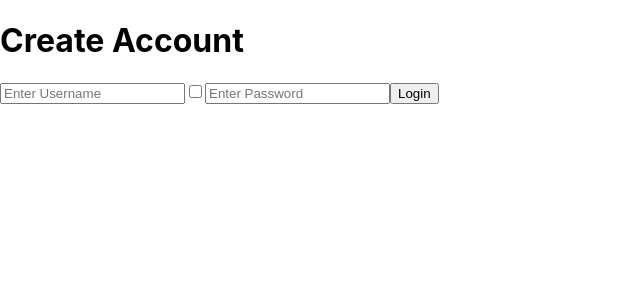
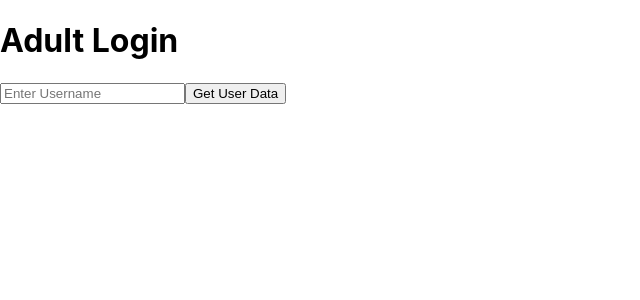
Before and after one commit to KingHakoob/codewarsreservefrontend, a React (Create React App) app: page / in a window 1280 px wide. Shown: the top 300 px of the page, without its empty margins (0-640 px from the left). Built offline with nearby package versions, Linux system fonts and the light colour scheme.

Commit message:
Testing CodeWars API Get User Data

```diff
--- a/src/App.tsx
+++ b/src/App.tsx
@@ -4,13 +4,15 @@ import './App.css';
 import { BrowserRouter, Routes, Route } from 'react-router-dom';
 import CreateAccount from './Components/CreateAccountComponent/CreateAccountComponent';
 import Login from './Components/LoginComponent/LoginComponent';
+import TestingCodeWarsAPI from './Components/TESTING CodewarsAPI/codewarsapi';
 
 function App() {
   return (
     <BrowserRouter>
         <Routes>
           {/* <Route path='/' element={<Login />} /> */}
-          <Route path='/' element={<CreateAccount />} />
+          {/* <Route path='/' element={<CreateAccount />} /> */}
+          <Route path='/' element={<TestingCodeWarsAPI />} />
         </Routes>
       </BrowserRouter>
   );
--- a/src/Components/CreateAccountComponent/CreateAccountComponent.tsx
+++ b/src/Components/CreateAccountComponent/CreateAccountComponent.tsx
@@ -1,6 +1,6 @@
 import React, { useState } from 'react';
 
-export default function CreateAccount(){
+export default function CreateAccount() {
     const [username, setUsername] = useState<string>('');
     const [isAdmin, setIsAdmin] = useState<boolean>(false);
     const [password, setPassword] = useState<string>('');
@@ -8,12 +8,12 @@ export default function CreateAccount(){
     const handleSubmit = async () => {
         if (!username || !password) {
             alert("Count not create account");
-          } else {
+        } else {
             let userData: object = {
-              id: 0,
-              username,
-              isAdmin,
-              password
+                id: 0,
+                username,
+                isAdmin,
+                password
             }
             // if (await {function name}userData)) {
             //   console.log('Success');
@@ -28,9 +28,12 @@ export default function CreateAccount(){
     return (
         <div>
             <h1>Create Account</h1>
-            <input type='text' placeholder='Enter Username' onChange={({target: { value }}) => setUsername(value)}/>
-            <input type='checkbox' onClick={() => setIsAdmin(!isAdmin)}/>
-            <input type='password' placeholder='Enter Password' onChange={({target: { value }}) => setPassword(value)}/>
+            <input type='text' placeholder='Enter Username' onChange={({ target: { value } }) => setUsername(value)} />
+            <div className='d-flex'>
+                <p>Admin Account</p>
+                <input type='checkbox' onClick={() => setIsAdmin(!isAdmin)} />
+            </div>
+            <input type='password' placeholder='Enter Password' onChange={({ target: { value } }) => setPassword(value)} />
             <button onClick={handleSubmit}>Login</button>
         </div>
     )
--- a/src/Components/LoginComponent/LoginComponent.tsx
+++ b/src/Components/LoginComponent/LoginComponent.tsx
@@ -20,7 +20,7 @@ export default function Login() {
     return (
         <div>
             <h1>Adult Login</h1>
-            <input type='text' placeholder='Enter Email' onChange={({target: { value }}) => setUsername(value)}/>
+            <input type='text' placeholder='Enter Username' onChange={({target: { value }}) => setUsername(value)}/>
             <input type='password' placeholder='Enter Password' onChange={({target: { value }}) => setPassword(value)}/>
             <button onClick={handleSubmit}>Login</button>
         </div>
--- /dev/null
+++ b/src/Components/TESTING CodewarsAPI/codewarsapi.tsx
@@ -0,0 +1,18 @@
+import React, { useState } from 'react';
+import { GetCodeWarsUserData } from '../../Services/DataService';
+
+export default function TestingCodeWarsAPI() {
+    const [username, setUsername] = useState<string>('');
+
+    const handleSubmit = async () => {
+        console.log(await GetCodeWarsUserData(username));
+    }
+
+    return (
+        <div>
+            <h1>Adult Login</h1>
+            <input type='text' placeholder='Enter Username' onChange={({target: { value }}) => setUsername(value)}/>
+            <button onClick={handleSubmit}>Get User Data</button>
+        </div>
+    )
+}
--- /dev/null
+++ b/src/Services/DataService.tsx
@@ -0,0 +1,11 @@
+// Code Wars API Fetches
+
+async function GetCodeWarsUserData(username: string) {
+    const result = await fetch(`https://www.codewars.com/api/v1/users/${username}`);
+    let data = await result.json();
+    return data;
+}
+
+// Backend API Fetches
+
+export { GetCodeWarsUserData }
```
